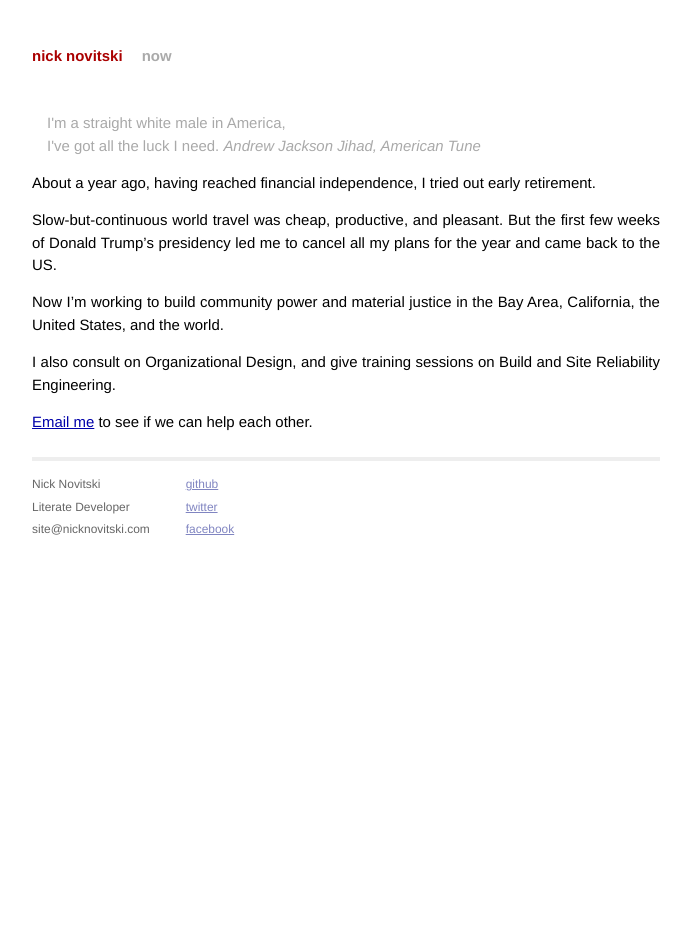
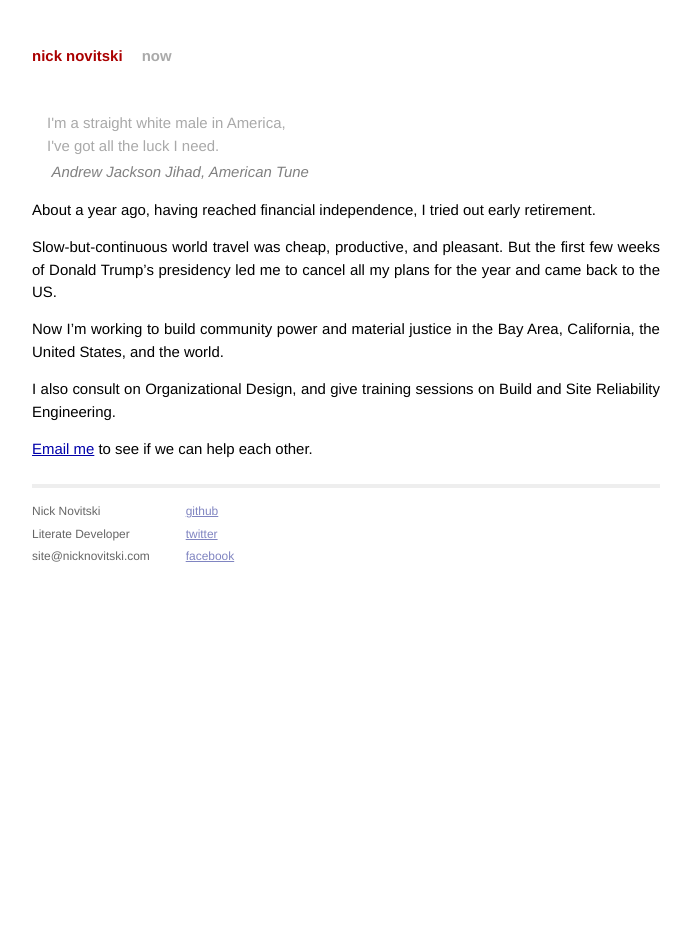
Before and after one commit to nicknovitski/nicknovitski.github.io, a Jekyll site: the page built from now/index.md, in a window 1280 px wide. Shown: the whole page, without its empty margins (294-985 px from the left). Built offline with Jekyll 4.4.1, drawn with Linux system fonts in a browser that asks for light colours.

Commit message:
Style `blockquote cite`

```diff
--- a/css/main.css
+++ b/css/main.css
@@ -32,6 +32,13 @@ a:visited { color: #a0a; }
 blockquote {
   margin: 1em;
   color: darkgrey;
+}
+
+blockquote cite {
+  margin-top: .3em;
+  margin-left: .3em;
+  display: block;
+  color: grey;
 }
 
 header .reading-time {
```
